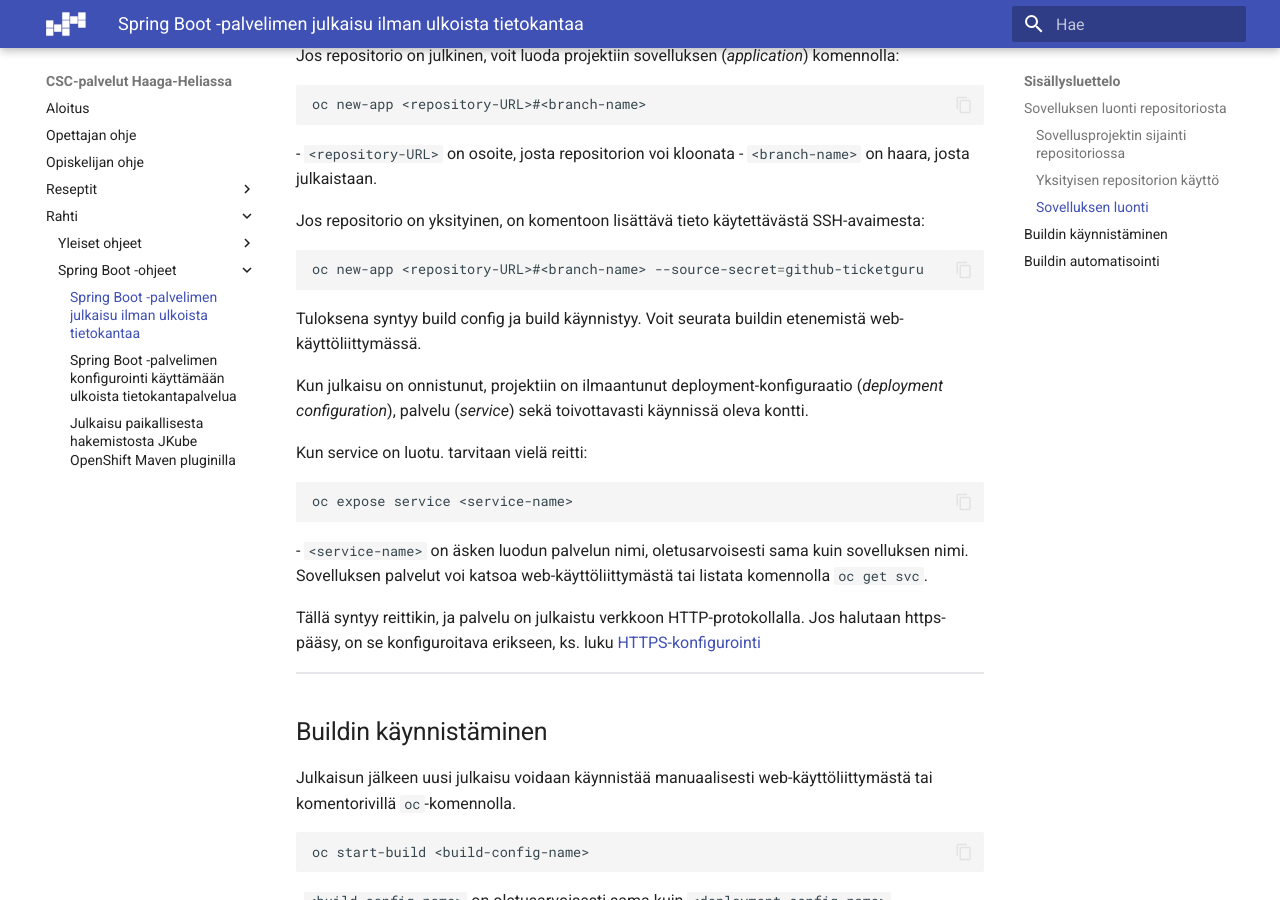
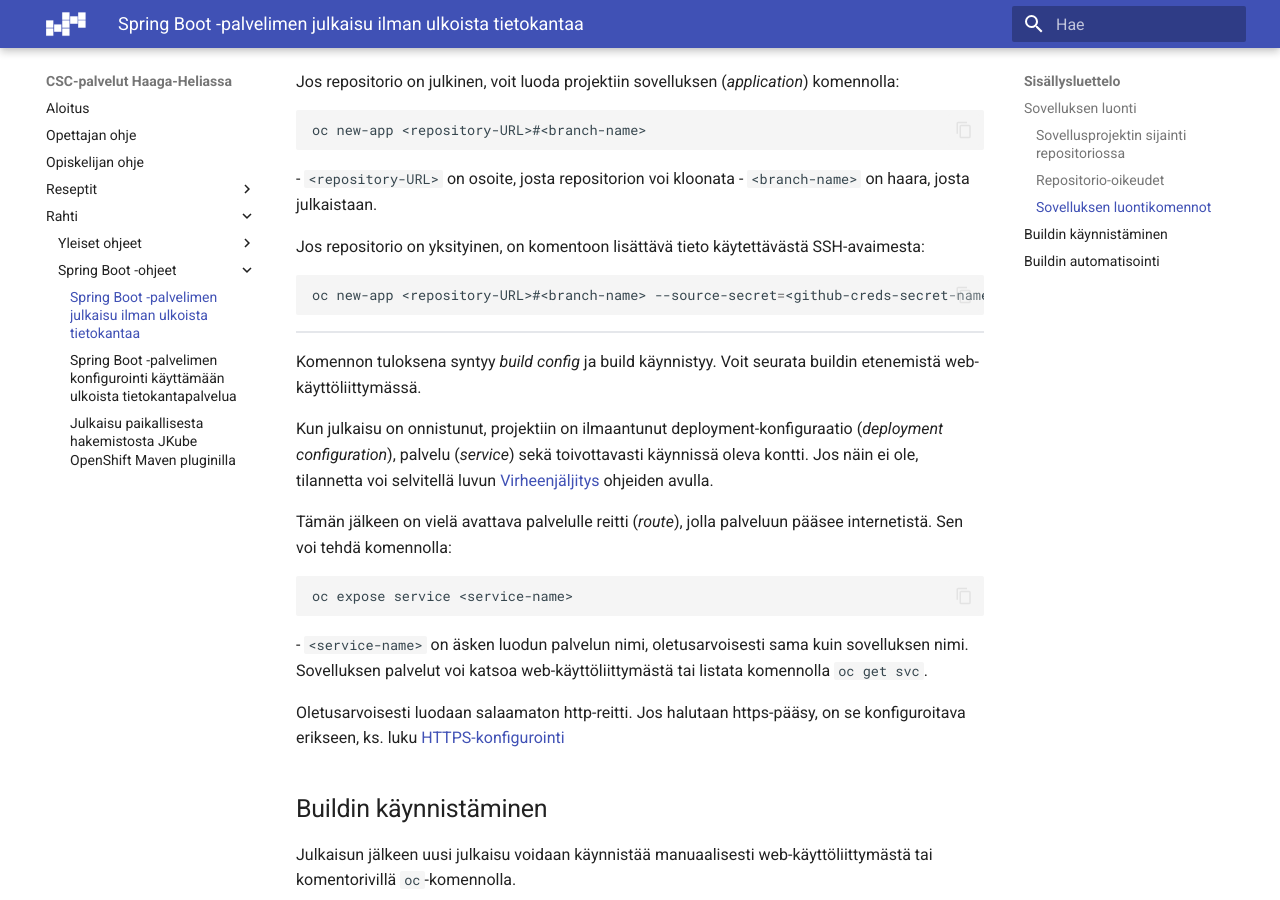
Before and after one commit to haagahelia/hh-csc-docs, an MkDocs documentation site: the page built from docs/ohje_spring_rahti_ilman_tietokantaa.md, in a window 1280 px wide and 900 px high, scrolled down 2234 px. Built offline with MkDocs 1.6.1 and Material for MkDocs 9.7.7, drawn with Linux system fonts in a browser that asks for light colours; some of the changed text lies outside the part shown.

Commit message:
Rakenteen muokkausta ja korjauksia tekstiin

````diff
--- a/docs/ohje_spring_rahti_ilman_tietokantaa.md
+++ b/docs/ohje_spring_rahti_ilman_tietokantaa.md
@@ -4,7 +4,7 @@
 
 Tietokannan konfigurointi käsitellään seuraavassa luvussa.
 
-__Huom!__ Jotta tässä luvussa käytettäviä `oc`-komentoja voi antaa, on ensin kirjauduttava Rahti-palveluun luvun [Rahti-palveluun kirjautuminen komentorivillä](#rahti-palveluun-kirjautuminen-komentorivilla) ohjeiden mukaisesti.
+__Huom!__ Jotta tässä luvussa käytettäviä `oc`-komentoja voi antaa, on ensin kirjauduttava Rahti-palveluun luvun [Rahti-palveluun kirjautuminen komentorivillä](ohje_rahti_komentorivityokalun_asennus.md#rahti-palveluun-kirjautuminen-komentorivilla) ohjeiden mukaisesti.
 
 Kirjaudu ensin Rahti-palveluun komentorivillä ja aseta luomasi projekti aktiiviseksi.
 
@@ -12,26 +12,26 @@
 oc project myproject
 ```
 
-## Sovelluksen luonti repositoriosta
+## Sovelluksen luonti
 
-Rahti-palvelun työkaluilla voidaan luoda sovelluksen julkaisuun tarvittavat resurssit repositorion sisällön perusteella automaattisesti. Resurssit voidaan luoda joko suoraan lähdekoodin perusteella (_Source-to_Image_, _S2I_) tai projektissa määritetyn Dockerfile:n perusteella.
+Rahti-palvelun työkaluilla voidaan luoda sovelluksen julkaisuun tarvittavat resurssit repositorion sisällön perusteella automaattisesti. Resurssit voidaan luoda joko suoraan lähdekoodin perusteella (_Source-to-Image_, _S2I_) tai projektissa määritetyn Dockerfile:n perusteella.
 
 Uusi sovellus voidaan luoda komentorivikomennolla `oc new-app`. Komennolle annetaan parametrina repositorio-osoite, josta projekti käydään hakemassa.
 
 ### Sovellusprojektin sijainti repositoriossa
 
-Build-työkalut olettavat, että sovellusprojekti sijaitsee repositorion juurihakemistossa. Jos näin ei ole, voidaan projektihakemisto antaa valitsinparametrilla:
+Build-työkalut olettavat, että sovellusprojekti sijaitsee repositorion juurihakemistossa. Jos näin ei ole, voidaan projektihakemisto antaa `oc new-app`-komennossa valitsinparametrilla `--context-dir`:
 
 ```bash
 --context-dir=<projektihakemisto>
 ```
 - `<projektihakemisto>` on suhteellinen polku repositorion juuresta siihen hakemistoon, jossa sovellusprojekti sijaitsee, esim. `--context-dir=myproj`.
 
-### Yksityisen repositorion käyttö
+### Repositorio-oikeudet
 
 Rahti-työkalut tarvitsevat pääsyn projektin repositorioon. Jos repositorio on julkinen, ei pääsyoikeuksia tarvitse erikseen määrittää.
 
-Jos repositorio on yksityinen, on Rahti-projektille järjestettävä pääsy luvun [Julkaisu yksityisestä GitHub-repositoriosta](ohje_yleinen_rahti.md#julkaisu-yksityisestä-github-repositoriosta) ohjeiden mukaisesti, ja annettavissa komennoissa on lisäksi annettava  tieto tarvittavasta SSH-avaimesta valitsimella
+Jos repositorio on yksityinen, on Rahti-projektille järjestettävä pääsy luvun [Julkaisu yksityisestä GitHub-repositoriosta](ohje_rahti_julkaisu_yksityisesta_repositoriosta.md) ohjeiden mukaisesti, ja annettavissa komennoissa on lisäksi annettava  tieto tarvittavasta SSH-avaimesta valitsimella
 
 ```bash
 --source-secret=<github-creds-secret-name>
@@ -46,9 +46,9 @@
 ```
 ![](./img/github_ssh_address.png)
 
-### Sovelluksen luonti
+### Sovelluksen luontikomennot
 
-Seuraavissa esimerkeissä käydään läpi sovelluksen julkaisu molemmilla edellä mainituilla tavoilla. Kaikki komennot tehdään komentoriviltä.
+Seuraavissa esimerkeissä käydään läpi sovelluksen luonti molemmilla edellä mainituilla tavoilla. Kaikki komennot tehdään komentoriviltä.
 
 === "Dockerfilen perusteella"
 
@@ -82,22 +82,8 @@
     Jos repositorio on yksityinen, on komentoon lisättävä tieto käytettävästä SSH-avaimesta:
 
     ```bash
-    oc new-app <repository-URL>#<branch-name> --source-secret=github-ticketguru
+    oc new-app <repository-URL>#<branch-name> --source-secret=<github-creds-secret-name>
     ```
-
-    Tuloksena syntyy build config ja build käynnistyy. Voit seurata buildin etenemistä web-käyttöliittymässä.
-
-    Kun julkaisu on onnistunut, projektiin on ilmaantunut deployment-konfiguraatio (_deployment configuration_), palvelu (_service_) sekä toivottavasti käynnissä oleva kontti.
-
-    Kun service on luotu. tarvitaan vielä reitti:
-
-    ```bash
-    oc expose service <service-name>
-    ```
-    - `<service-name>` on äsken luodun palvelun nimi, oletusarvoisesti sama kuin sovelluksen nimi. Sovelluksen palvelut voi katsoa web-käyttöliittymästä tai listata komennolla `oc get svc`.
-
-    Tällä syntyy reittikin, ja palvelu on julkaistu verkkoon HTTP-protokollalla. Jos halutaan https-pääsy, on se konfiguroitava erikseen, ks. luku [HTTPS-konfigurointi](#https-konfigurointi)
-
 
 === "Source-to-Image-työkaluilla"
 
@@ -114,19 +100,19 @@
     ```
     oc new-app registry.access.redhat.com/ubi8/openjdk-17:1.18-2~<repository-URL>#<branch-name> --source-secret=<github-creds-secret-name>
     ```
-    Tuloksena syntyy build config ja build käynnistyy. Voit seurata buildin etenemistä web-käyttöliittymässä.
 
-    Kun julkaisu on onnistunut, projektiin on ilmaantunut deployment-konfiguraatio sekä toivottavasti käynnissä oleva palvelu.
+Komennon tuloksena syntyy _build config_ ja build käynnistyy. Voit seurata buildin etenemistä web-käyttöliittymässä.
 
-    Tämän jälkeen on vielä avattava palvelulle reitti (_route_), jolla palveluun pääsee internetistä. Sen voi tehdä komennolla:
+Kun julkaisu on onnistunut, projektiin on ilmaantunut deployment-konfiguraatio (_deployment configuration_), palvelu (_service_) sekä toivottavasti käynnissä oleva kontti. Jos näin ei ole, tilannetta voi selvitellä luvun [Virheenjäljitys](ohje_rahti_virheenjaljitys.md) ohjeiden avulla.
 
-    ```bash
-    oc expose service <service-name>
-    ```
-    - `<service-name>` on palvelun nimi
+Tämän jälkeen on vielä avattava palvelulle reitti (_route_), jolla palveluun pääsee internetistä. Sen voi tehdä komennolla:
 
-    Oletusarvoisesti luodaan salaamaton http-reitti. Jos halutaan https-pääsy, on se konfiguroitava erikseen, ks. luku [HTTPS-konfigurointi](#https-konfigurointi)
+```bash
+oc expose service <service-name>
+```
+- `<service-name>` on äsken luodun palvelun nimi, oletusarvoisesti sama kuin sovelluksen nimi. Sovelluksen palvelut voi katsoa web-käyttöliittymästä tai listata komennolla `oc get svc`.
 
+Oletusarvoisesti luodaan salaamaton http-reitti. Jos halutaan https-pääsy, on se konfiguroitava erikseen, ks. luku [HTTPS-konfigurointi](#https-konfigurointi)
 
 ## Buildin käynnistäminen
 
--- a/mkdocs.yml
+++ b/mkdocs.yml
@@ -9,7 +9,7 @@
   - Rahti:
     - Yleiset ohjeet:
       - ohje_rahti_projektin_luonti.md
-      - ohje_rahti_komentorivityokalun_kaytto.md
+      - ohje_rahti_komentorivityokalun_asennus.md
       - ohje_rahti_tietokantapalvelun_luominen.md
       - ohje_rahti_https_konfigurointi.md
       - ohje_rahti_julkaisu_yksityisesta_repositoriosta.md
@@ -40,6 +40,6 @@
       custom_fences:
             - name: mermaid
               class: mermaid
-              format: !!python/name:pymdownx.superfences.fence_div_format
+              format: !!python/name:pymdownx.superfences.fence_code_format
   - pymdownx.tabbed:
       alternate_style: true
````
Also changed, not shown: docs/ohje_rahti_komentorivityokalun_asennus.md (renamed from docs/ohje_rahti_komentorivityokalun_kaytto.md, +1 -1 lines), docs/ohje_spring_rahti_tietokannan_konfigurointi.md (+5 -3 lines), docs/resepti_spring_rahti.md (+23 -10 lines).
